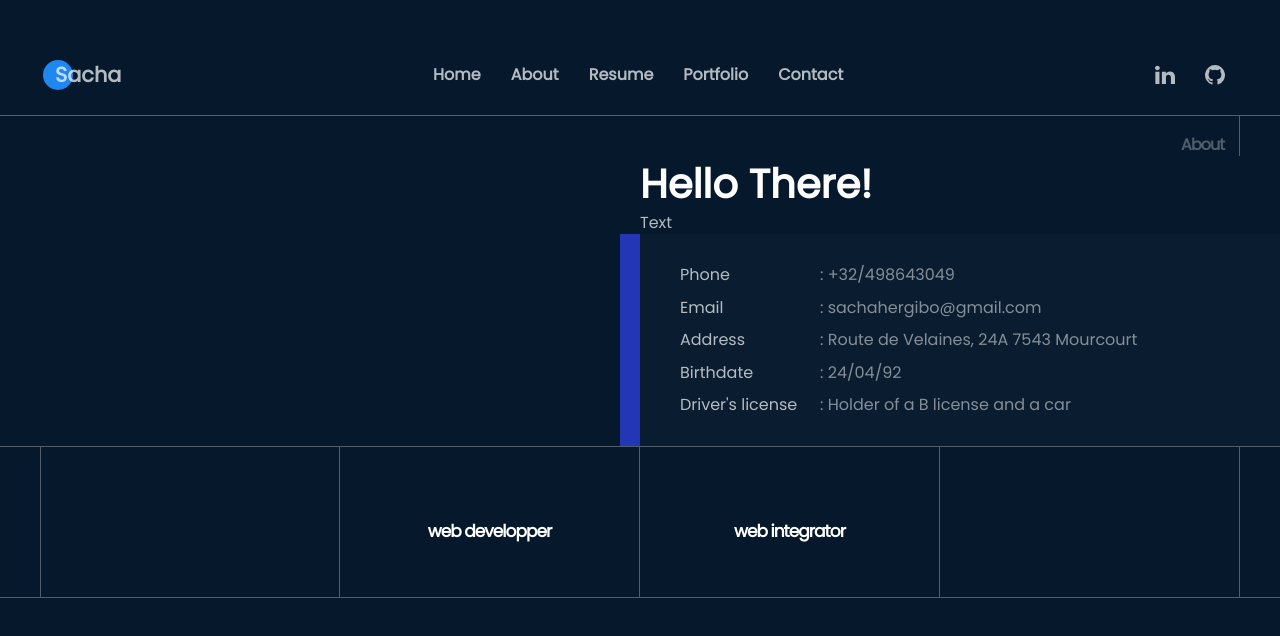
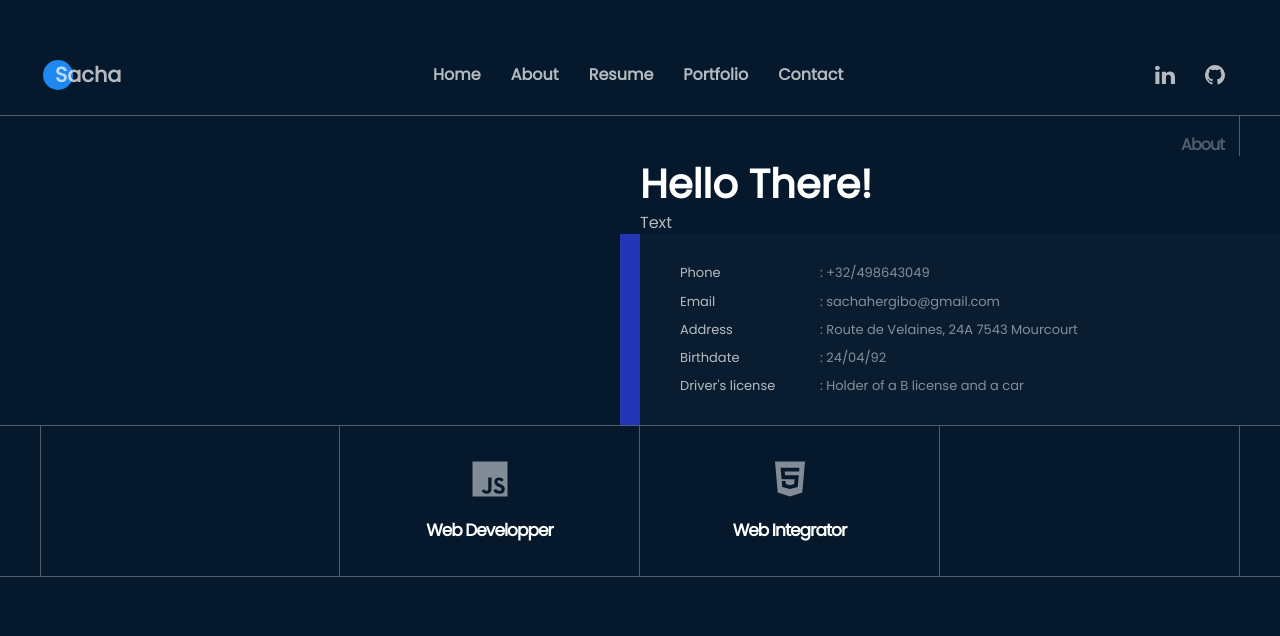
Before and after one commit to SHergibo/my-curriculum-vitae, a React (Create React App) app: page / in a window 1280 px wide. Shown: the part 684-1320 px from the top of the page. Built offline with nearby package versions, Linux system fonts and the light colour scheme; the HTML template or start-up script is replaced by a standard one.

Commit message:
ajout de font-awesome pour react

```diff
--- a/package.json
+++ b/package.json
@@ -3,6 +3,10 @@
   "version": "0.1.0",
   "private": true,
   "dependencies": {
+    "@fortawesome/fontawesome-svg-core": "^1.2.26",
+    "@fortawesome/free-brands-svg-icons": "^5.12.0",
+    "@fortawesome/free-solid-svg-icons": "^5.12.0",
+    "@fortawesome/react-fontawesome": "^0.1.8",
     "@testing-library/jest-dom": "^4.2.4",
     "@testing-library/react": "^9.3.2",
     "@testing-library/user-event": "^7.1.2",
--- a/src/components/About.js
+++ b/src/components/About.js
@@ -1,4 +1,6 @@
 import React from 'react';
+import { FontAwesomeIcon } from '@fortawesome/react-fontawesome'
+import { faJs, faHtml5 } from '@fortawesome/free-brands-svg-icons'
 
 function About() {
   return (
@@ -26,12 +28,12 @@
         <div className="wrapper aboutJob">
           <div></div>
           <div>
-            <i className="fab fa-js"></i>
-            <h5>web developper</h5>
+            <FontAwesomeIcon icon={faJs} />
+            <h5>Web Developper</h5>
           </div>
           <div>
-            <i className="fab fa-html5"></i>
-            <h5>web integrator</h5>
+            <FontAwesomeIcon icon={faHtml5} />
+            <h5>Web Integrator</h5>
           </div>
           <div></div>
         </div>
--- a/src/styles/About.scss
+++ b/src/styles/About.scss
@@ -39,6 +39,7 @@
     li{
       margin: 10px 0;
       color: $grey-two;
+      font-size: 13px;
     }
   }
   span{
@@ -82,10 +83,20 @@
   div{
     display: flex;
     justify-content: center;
+    flex-direction: column;
     align-items: center;
     width: 25%;
     height: 150px;
     border-right: $border;
+    svg{
+      path{
+        fill: $grey-two;
+      }
+    }
+    .svg-inline--fa{
+      width: 2.5rem;
+      height: 2.5rem;
+    }
   }
   h5{
     color: #ffffff;
```
Also changed, not shown: 1 other file (tests, documents, lock files or other folders).
